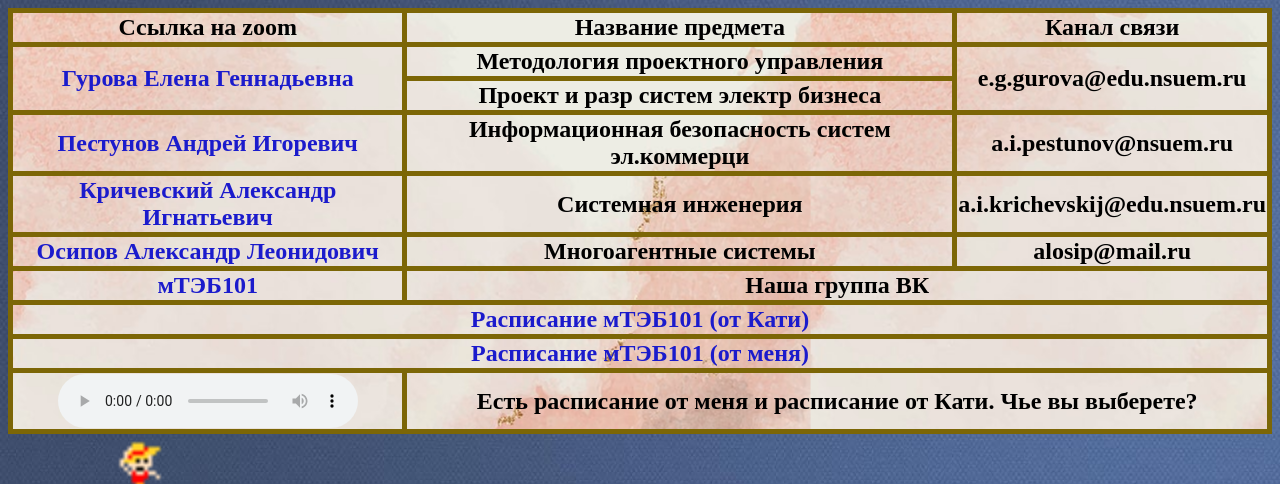
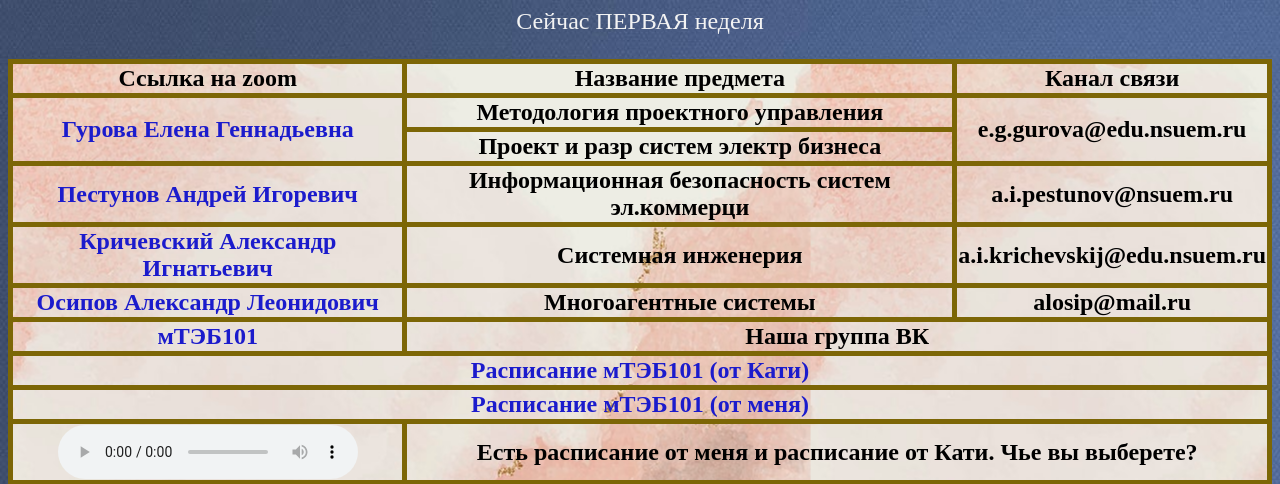
Before and after one commit to Yaroslav132/Yaroslav132.github.io, a PHP site: page /time_st/time1.html in a window 1280 px wide. Shown: the top 484 px of the page. Run offline with PHP 8.4, Linux system fonts and the light colour scheme.

Commit message:
1
расп

```diff
--- a/time_st/style1.css
+++ b/time_st/style1.css
@@ -1,3 +1,10 @@
+#demo{
+	text-decoration: none;
+	color: rgb(243, 243, 243);
+	font-size: 24px;
+	text-align: center;
+}
+
 canvas{
 	display: inline;
 	//position: absolute;
--- a/time_st/time1.html
+++ b/time_st/time1.html
@@ -2,8 +2,33 @@
 	<head>
 		<title>мТЭБ101 полезная инфа</title>
 		<link rel="stylesheet" href="style1.css" />
+
+		<!-- Это код Кати для рассчета недели -->
+		<meta http-equiv="Content-Type" content="text/html; charset=utf-8" />
+		<script type="text/javascript">
+
+		function week(){
+			currentdate = new Date();
+			var oneJan = new Date(currentdate.getFullYear(),0,1);
+			var numberOfDays = Math.floor((currentdate - oneJan) / (24 * 60 * 60 * 1000));
+			var result = Math.ceil(( currentdate.getDay() + 1 + numberOfDays) / 7);
+			var weekNumber=(result-1)%2;
+
+		if (weekNumber=1){
+			document.getElementById("demo").innerHTML="Сейчас ПЕРВАЯ неделя";
+		}
+		else{
+			document.getElementById("demo").innerHTML="Сейчас ВТОРАЯ неделя";
+		};
+		}
+		</script>
+
 	</head>
-	<body background="1.jpg">
+	<body onload="week()" background="1.jpg">
+	<p id="demo"></p>
+	<!-- Это код Кати для рассчета недели -->
+
+
 
 	<table border="5" >
 		<tr>
```
Also changed, not shown: time_st/whatWeek.html (added, +26 -0 lines).
